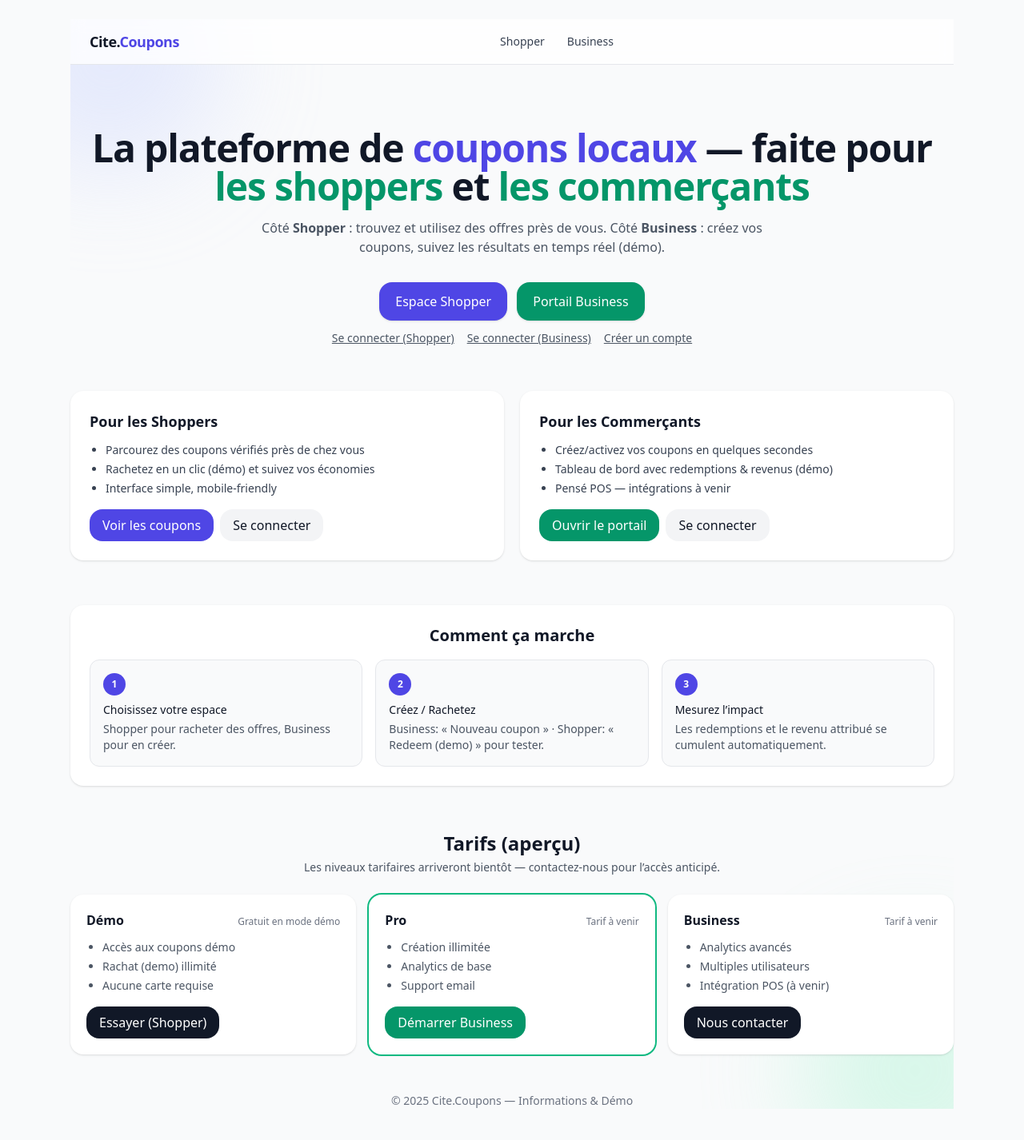
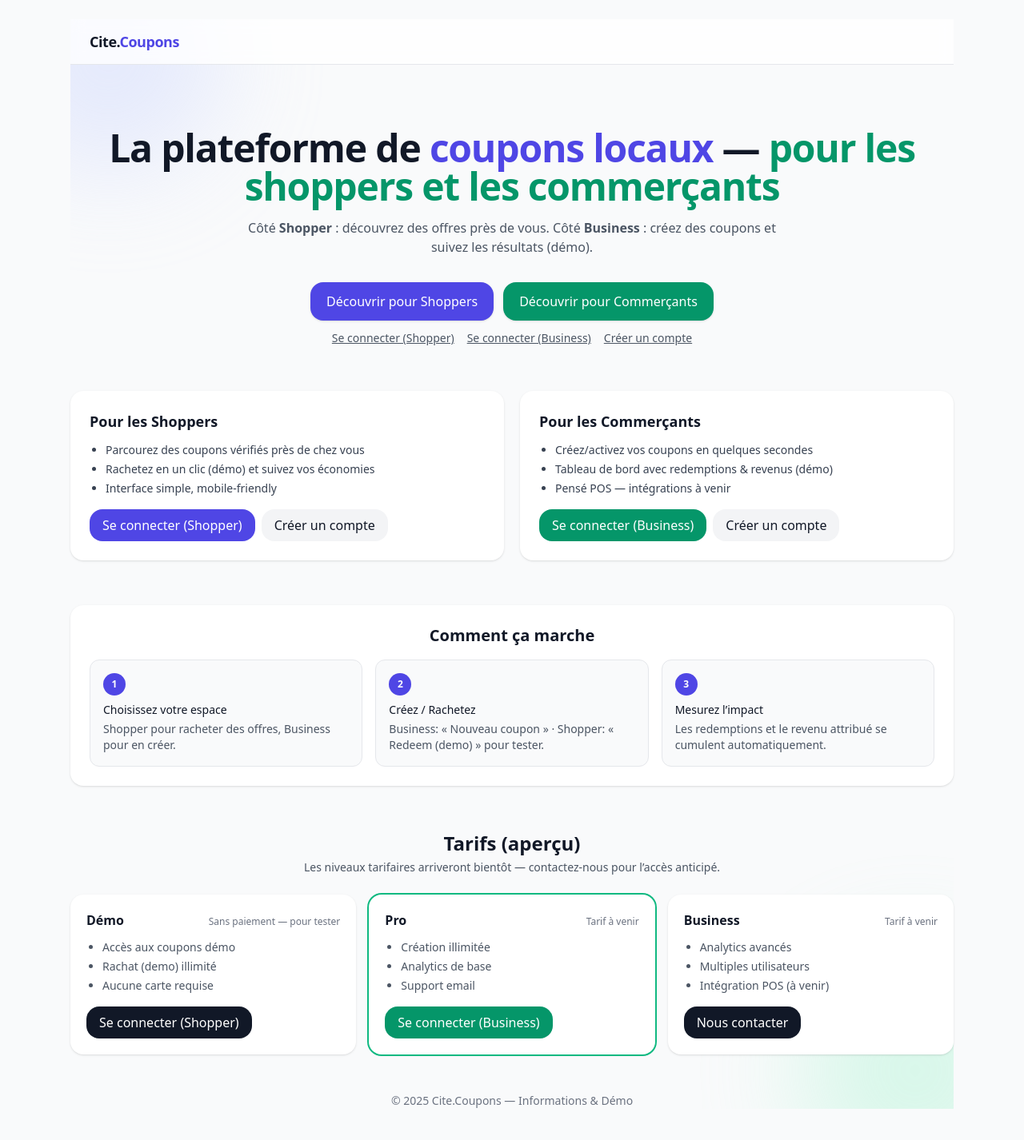
Before and after one commit to thamiyan/Cite-coupons1, a React (Vite) app: page / in a window 1280 px wide. Shown: the top 1426 px of the page at 80% size. Built offline with nearby package versions, Linux system fonts and the light colour scheme.

Commit message:
Update Home.jsx

```diff
--- a/src/pages/Home.jsx
+++ b/src/pages/Home.jsx
@@ -9,10 +9,10 @@ export default function Home() {
 
   return (
     <div className="relative">
-      {/* No auth buttons on Home */}
-      <Nav user={user} showAuth={false} />
+      {/* Home = info only → pas d’auth UI, pas de liens Shopper/Business dans la nav */}
+      <Nav user={user} showAuth={false} showSections={false} />
 
-      {/* soft gradient bg */}
+      {/* décor doux */}
       <div aria-hidden className="pointer-events-none absolute inset-0 -z-10 overflow-hidden">
         <div className="absolute -top-24 -left-24 h-72 w-72 rounded-full bg-indigo-200 blur-3xl opacity-40" />
         <div className="absolute -bottom-24 -right-24 h-72 w-72 rounded-full bg-emerald-200 blur-3xl opacity-40" />
@@ -21,26 +21,24 @@ export default function Home() {
       {/* HERO */}
       <header className="mt-14 md:mt-20 text-center">
         <h1 className="text-4xl md:text-5xl font-black tracking-tight">
-          La plateforme de <span className="text-indigo-600">coupons locaux</span> — faite pour
-          <span className="text-emerald-600"> les shoppers</span> et
-          <span className="text-emerald-600"> les commerçants</span>
+          La plateforme de <span className="text-indigo-600">coupons locaux</span> —
+          <span className="text-emerald-600"> pour les shoppers et les commerçants</span>
         </h1>
         <p className="mt-4 max-w-2xl mx-auto text-gray-600">
-          Côté <b>Shopper</b> : trouvez et utilisez des offres près de vous.
-          Côté <b>Business</b> : créez vos coupons, suivez les résultats en temps réel (démo).
+          Côté <b>Shopper</b> : découvrez des offres près de vous. Côté <b>Business</b> : créez des coupons et suivez les résultats (démo).
         </p>
 
-        {/* primary CTAs */}
+        {/* CTAs d’info uniquement (ancres internes) */}
         <div className="mt-8 flex flex-wrap items-center justify-center gap-3">
-          <Link to="/shopper" className="px-5 py-3 rounded-2xl bg-indigo-600 text-white shadow hover:shadow-md transition">
-            Espace Shopper
-          </Link>
-          <Link to="/business" className="px-5 py-3 rounded-2xl bg-emerald-600 text-white shadow hover:shadow-md transition">
-            Portail Business
-          </Link>
+          <a href="#shoppers" className="px-5 py-3 rounded-2xl bg-indigo-600 text-white shadow hover:shadow-md transition">
+            Découvrir pour Shoppers
+          </a>
+          <a href="#business" className="px-5 py-3 rounded-2xl bg-emerald-600 text-white shadow hover:shadow-md transition">
+            Découvrir pour Commerçants
+          </a>
         </div>
 
-        {/* secondary CTAs */}
+        {/* Liens d’auth (pas d’accès direct aux dashboards) */}
         <div className="mt-3 text-sm text-gray-600 flex flex-wrap items-center justify-center gap-4">
           <Link to="/login/shopper" className="underline">Se connecter (Shopper)</Link>
           <Link to="/login/business" className="underline">Se connecter (Business)</Link>
@@ -49,7 +47,7 @@ export default function Home() {
       </header>
 
       {/* INTRO SECTIONS */}
-      <section className="mt-14 grid gap-5 md:grid-cols-2">
+      <section id="shoppers" className="mt-14 grid gap-5 md:grid-cols-2">
         <IntroCard
           title="Pour les Shoppers"
           points={[
@@ -58,11 +56,12 @@ export default function Home() {
             "Interface simple, mobile-friendly",
           ]}
           ctas={[
-            { to: "/shopper", label: "Voir les coupons", variant: "primary" },
-            { to: "/login/shopper", label: "Se connecter", variant: "ghost" },
+            { to: "/login/shopper", label: "Se connecter (Shopper)", variant: "primary" },
+            { to: "/signup", label: "Créer un compte", variant: "ghost" },
           ]}
         />
         <IntroCard
+          id="business"
           title="Pour les Commerçants"
           points={[
             "Créez/activez vos coupons en quelques secondes",
@@ -70,13 +69,13 @@ export default function Home() {
             "Pensé POS — intégrations à venir",
           ]}
           ctas={[
-            { to: "/business", label: "Ouvrir le portail", variant: "primary-emerald" },
-            { to: "/login/business", label: "Se connecter", variant: "ghost" },
+            { to: "/login/business", label: "Se connecter (Business)", variant: "primary-emerald" },
+            { to: "/signup", label: "Créer un compte", variant: "ghost" },
           ]}
         />
       </section>
 
-      {/* HOW IT WORKS */}
+      {/* COMMENT ÇA MARCHE */}
       <section className="mt-14 bg-white rounded-2xl shadow p-6">
         <h2 className="text-xl font-semibold text-center">Comment ça marche</h2>
         <ol className="mt-4 grid gap-4 md:grid-cols-3 text-sm">
@@ -86,7 +85,7 @@ export default function Home() {
         </ol>
       </section>
 
-      {/* PRICING WITH NO PRICES */}
+      {/* TARIFS (sans montants) */}
       <section className="mt-14">
         <h2 className="text-center text-2xl font-semibold">Tarifs (aperçu)</h2>
         <p className="text-center text-gray-600 mt-1 text-sm">
@@ -96,9 +95,9 @@ export default function Home() {
         <div className="mt-6 grid gap-4 md:grid-cols-3">
           <PriceCard
             title="Démo"
-            note="Gratuit en mode démo"
+            note="Sans paiement — pour tester"
             features={['Accès aux coupons démo', 'Rachat (demo) illimité', 'Aucune carte requise']}
-            cta="Essayer (Shopper)"
+            cta="Se connecter (Shopper)"
             to="/login/shopper"
           />
           <PriceCard
@@ -106,7 +105,7 @@ export default function Home() {
             note="Tarif à venir"
             highlight
             features={['Création illimitée', 'Analytics de base', 'Support email']}
-            cta="Démarrer Business"
+            cta="Se connecter (Business)"
             to="/login/business"
           />
           <PriceCard
@@ -114,7 +113,7 @@ export default function Home() {
             note="Tarif à venir"
             features={['Analytics avancés', 'Multiples utilisateurs', 'Intégration POS (à venir)']}
             cta="Nous contacter"
-            to="/business"
+            to="/login/business"
           />
         </div>
       </section>
@@ -157,9 +156,7 @@ function IntroCard({ title, points, ctas }) {
 function Step({ n, title, text }) {
   return (
     <li className="rounded-xl border bg-gray-50 p-4">
-      <div className="inline-flex h-7 w-7 items-center justify-center rounded-full bg-indigo-600 text-white text-xs font-bold">
-        {n}
-      </div>
+      <div className="inline-flex h-7 w-7 items-center justify-center rounded-full bg-indigo-600 text-white text-xs font-bold">{n}</div>
       <div className="mt-2 font-medium">{title}</div>
       <div className="text-gray-600 mt-1">{text}</div>
     </li>
```
